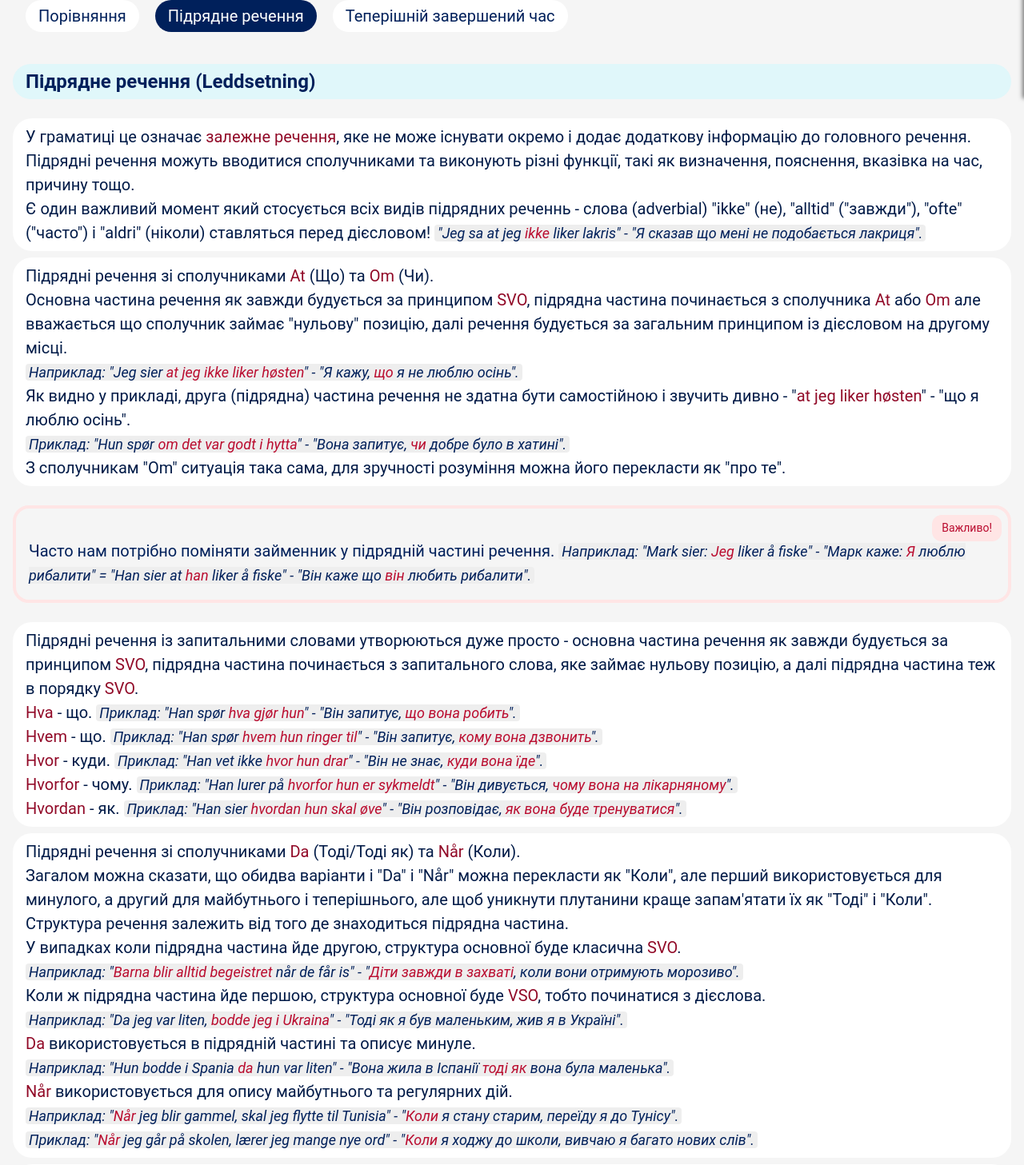
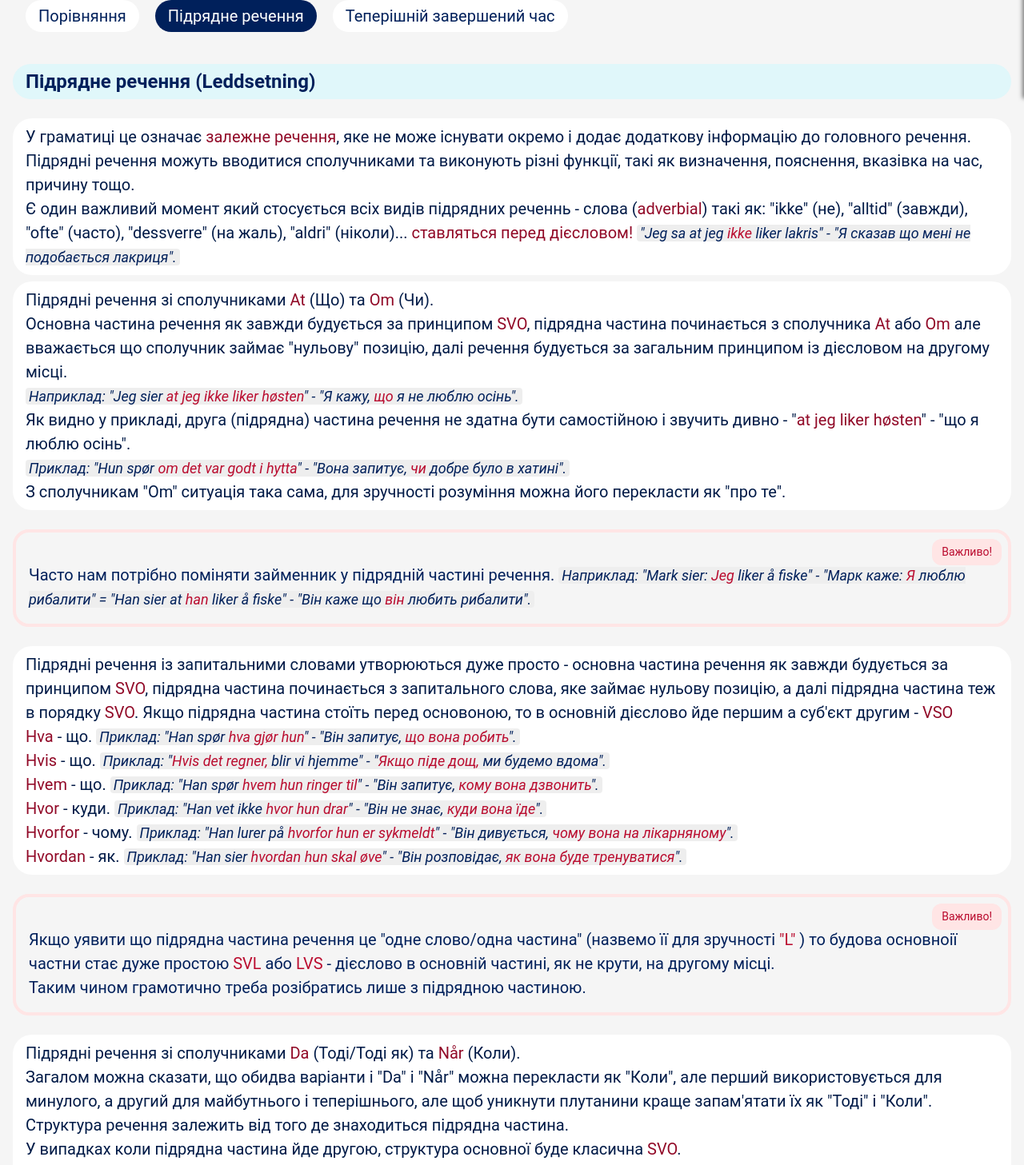
Before and after one commit to dmkomur/nu-frontend, a React (Vite) app: page /grammar/leddsetning in a window 1280 px wide. Shown: the part 677-2134 px from the top of the page at 80% size. Built offline with nearby package versions, Linux system fonts and the light colour scheme.

Commit message:
fix: grammar fixes

```diff
--- a/src/components/Rules/RuleLeddsetning/RuleLeddsetning.jsx
+++ b/src/components/Rules/RuleLeddsetning/RuleLeddsetning.jsx
@@ -19,10 +19,11 @@ const RuleLeddsetning = () => {
                 виконують різні функції, такі як визначення, пояснення, вказівка
                 на час, причину тощо.
                 <br />Є один важливий момент який стосується всіх видів
-                підрядних реченнь - слова (adverbial) &quot;ikke&quot; (не),
-                &quot;alltid&quot; (&quot;завжди&quot;), &quot;ofte&quot;
-                (&quot;часто&quot;) і &quot;aldri&quot; (ніколи) ставляться
-                перед дієсловом!{" "}
+                підрядних реченнь - слова (<span>adverbial</span>) такі як:
+                &quot;ikke&quot; (не), &quot;alltid&quot; (завжди),
+                &quot;ofte&quot; (часто), &quot;dessverre&quot; (на жаль),
+                &quot;aldri&quot; (ніколи)...{" "}
+                <span>ставляться перед дієсловом!</span>{" "}
                 <StyledRuleExample>
                     &quot;Jeg sa at jeg <span>ikke</span> liker lakris&quot; -
                     &quot;Я сказав що мені не подобається лакриця&quot;.
@@ -68,17 +69,27 @@ const RuleLeddsetning = () => {
                     рибалити&quot;.
                 </StyledRuleExample>
             </StyledAlert>
+
             <StyledRuleDescription>
                 Підрядні речення із запитальними словами утворюються дуже просто
                 - основна частина речення як завжди будується за принципом{" "}
                 <span>SVO</span>, підрядна частина починається з запитального
                 слова, яке займає нульову позицію, а далі підрядна частина теж в
-                порядку <span>SVO</span>.
+                порядку <span>SVO</span>. Якщо підрядна частина стоїть перед
+                основоною, то в основній дієслово йде першим а суб'єкт другим -{" "}
+                <span>VSO</span>
                 <br />
                 <span>Hva</span> - що.{" "}
                 <StyledRuleExample>
                     Приклад: &quot;Han spør <span>hva gjør hun</span>&quot; -
                     &quot;Він запитує, <span>що вона робить</span>&quot;.
+                </StyledRuleExample>
+                <br />
+                <span>Hvis</span> - що.{" "}
+                <StyledRuleExample>
+                    Приклад: &quot;<span>Hvis det regner,</span> blir vi
+                    hjemme&quot; - &quot;<span>Якщо піде дощ,</span> ми будемо
+                    вдома&quot;.
                 </StyledRuleExample>
                 <br />
                 <span>Hvem</span> - що.{" "}
@@ -110,6 +121,16 @@ const RuleLeddsetning = () => {
                     <span> як вона буде тренуватися</span>&quot;.
                 </StyledRuleExample>
             </StyledRuleDescription>
+            <StyledAlert>
+                <StyledAlertLabel>Важливо!</StyledAlertLabel>Якщо уявити що
+                підрядна частина речення це "одне слово/одна частина" (назвемо
+                її для зручності <span>"L"</span> ) то будова основноії частни
+                стає дуже простою <span>SVL</span> або <span>LVS</span> -
+                дієслово в основній частині, як не крути, на другому місці.{" "}
+                <br />
+                Таким чином грамотично треба розібратись лише з підрядною
+                частиною.
+            </StyledAlert>
             <StyledRuleDescription>
                 Підрядні речення зі сполучниками <span>Da</span> (Тоді/Тоді як)
                 та <span>Når </span>(Коли). <br />
--- a/src/components/Rules/RulePerfect/RulePerfect.jsx
+++ b/src/components/Rules/RulePerfect/RulePerfect.jsx
@@ -48,8 +48,8 @@ const RulePerfect = () => {
                     "Jeg <span>har ikke spist</span> frokost" - "Я не поснідав".
                 </StyledRuleExample>
                 <br />
-                Незабувайте про "aldri" та "altid" які люблять влізти перед
-                дієсловом.
+                Не забувайте про <span>adverbial</span>: "aldri", "altid" які
+                люблять влізти поміж дієсловами.
                 <br />
                 <StyledRuleExample>
                     "Jeg <span>har aldri vært</span> i Paris" - "Я ніколи не був
@@ -69,7 +69,8 @@ const RulePerfect = () => {
                 Presens perfektum речення відповідають на питання "
                 <span>що трапилось</span>" а не на питання "
                 <span>коли трапилось</span>", це простий спосіб відрізняти їх
-                від простого минулого часу.
+                від простого минулого часу. Якщо вказано час - це минелу, якщо
+                ні - перфектум.
             </StyledAlert>
             <StyledRuleDescription>
                 Також важливий прийом це коли ми розповідаємо,{" "}
--- a/src/components/Rules/RuleQuestion/RuleQuestion.jsx
+++ b/src/components/Rules/RuleQuestion/RuleQuestion.jsx
@@ -47,6 +47,12 @@ const RuleQuestion = () => {
                     "Hvilke språk snakker du?" ("Якими мовами говориш ти?")
                 </StyledRuleExample>
                 <br />
+                <span>Når</span> - Коли?{" "}
+                <StyledRuleExample>
+                    "Når skal Angela lære språket?" ("Коли Анжела вивчить
+                    мову?")
+                </StyledRuleExample>
+                <br />
             </StyledRuleDescription>
 
             <StyledAlert>
```
